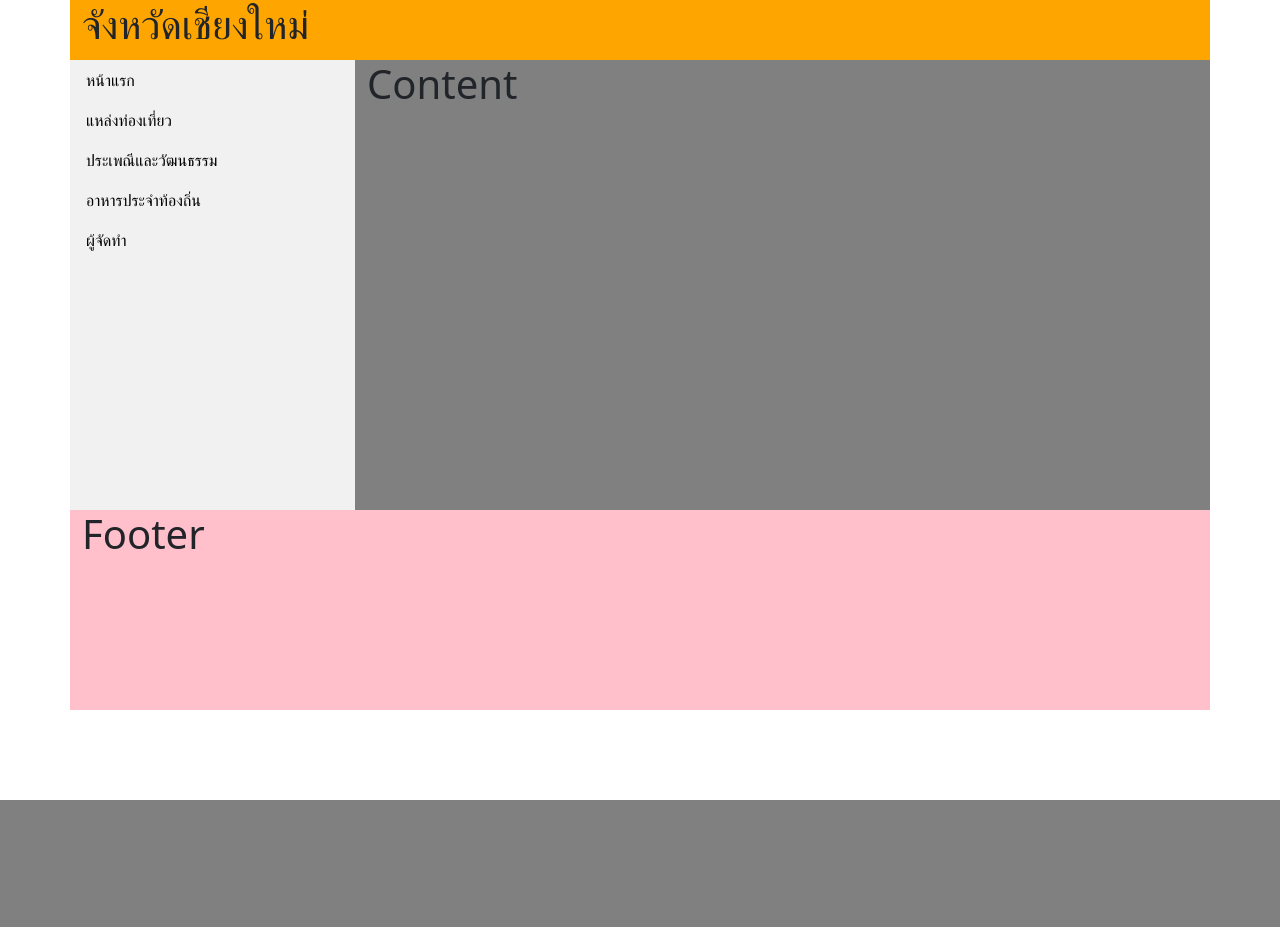
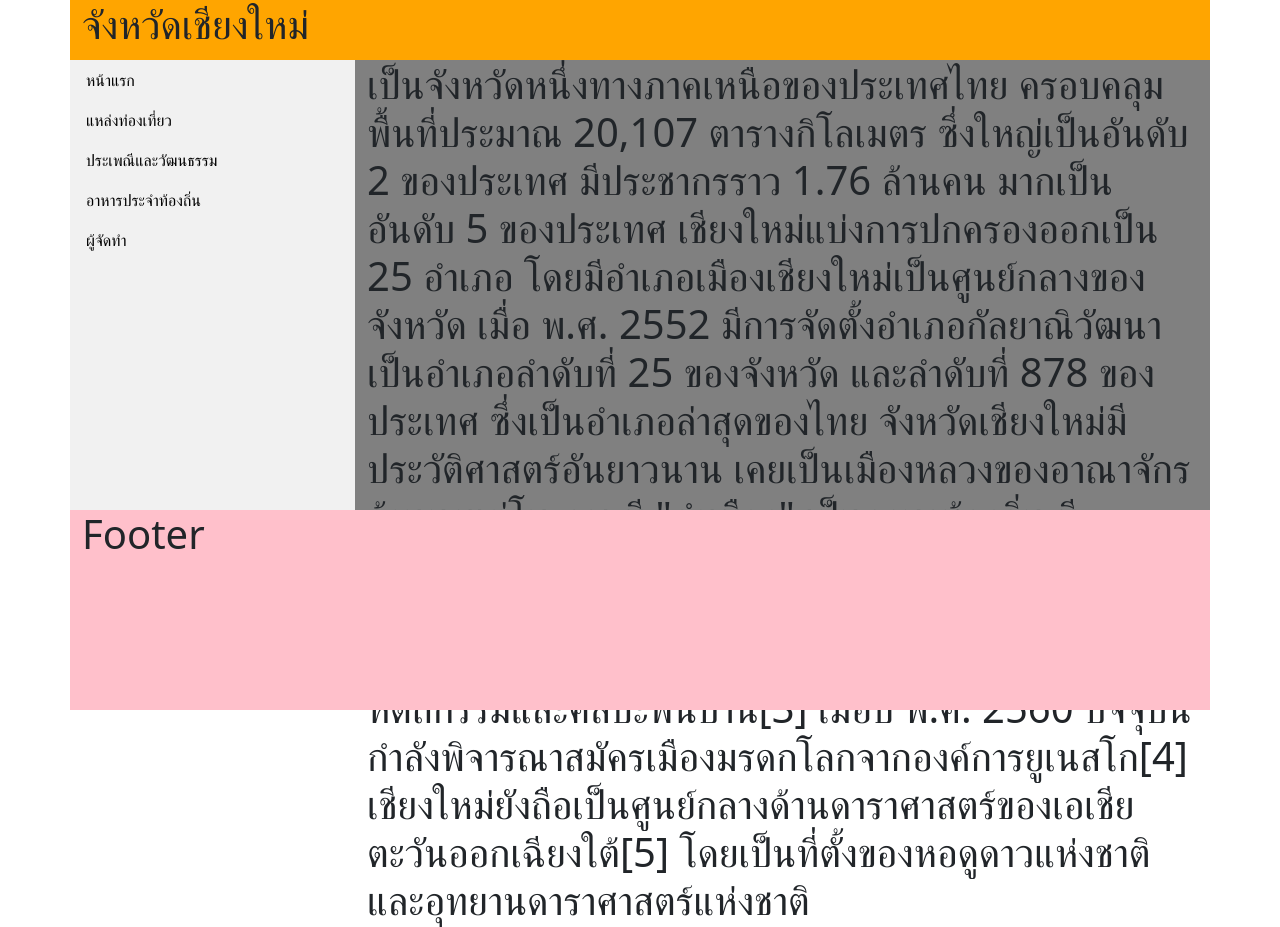
Before and after one commit to waiwaix43/Nakhon-Si-Thammarat-Project, a PHP site: page / in a window 1280 px wide. Before the commit the page ends 800 px from the top, so only its background shows below. Run offline with PHP 8.4, Linux system fonts and the light colour scheme.

Commit message:
Update index.php

```diff
--- a/index.php
+++ b/index.php
@@ -65,7 +65,9 @@
           </ul>
         </div>
         <div class="col-9" id="content"> <!-- คอนเท้นต์ -->
-          <h1>Content</h1>
+          <h1>เป็นจังหวัดหนึ่งทางภาคเหนือของประเทศไทย ครอบคลุมพื้นที่ประมาณ 20,107 ตารางกิโลเมตร ซึ่งใหญ่เป็นอันดับ 2 ของประเทศ มีประชากรราว 1.76 ล้านคน มากเป็นอันดับ 5 ของประเทศ เชียงใหม่แบ่งการปกครองออกเป็น 25 อำเภอ โดยมีอำเภอเมืองเชียงใหม่เป็นศูนย์กลางของจังหวัด เมื่อ พ.ศ. 2552 มีการจัดตั้งอำเภอกัลยาณิวัฒนาเป็นอำเภอลำดับที่ 25 ของจังหวัด และลำดับที่ 878 ของประเทศ ซึ่งเป็นอำเภอล่าสุดของไทย
+
+จังหวัดเชียงใหม่มีประวัติศาสตร์อันยาวนาน เคยเป็นเมืองหลวงของอาณาจักรล้านนาแต่โบราณ มี "คำเมือง" เป็นภาษาท้องถิ่น มีเอกลักษณ์เฉพาะตัวทั้งด้านประเพณีวัฒนธรรม และมีแหล่งท่องเที่ยวจำนวนมาก โดยเริ่มวางตัวเป็นนครสร้างสรรค์ และได้รับการประกาศเป็นเมืองสร้างสรรค์ของโลกทางด้านหัตถกรรมและศิลปะพื้นบ้าน[3] เมื่อปี พ.ศ. 2560 ปัจจุบันกำลังพิจารณาสมัครเมืองมรดกโลกจากองค์การยูเนสโก[4] เชียงใหม่ยังถือเป็นศูนย์กลางด้านดาราศาสตร์ของเอเชียตะวันออกเฉียงใต้[5] โดยเป็นที่ตั้งของหอดูดาวแห่งชาติและอุทยานดาราศาสตร์แห่งชาติ</h1>
         </div>
       </div>
        <div class="row">
```
